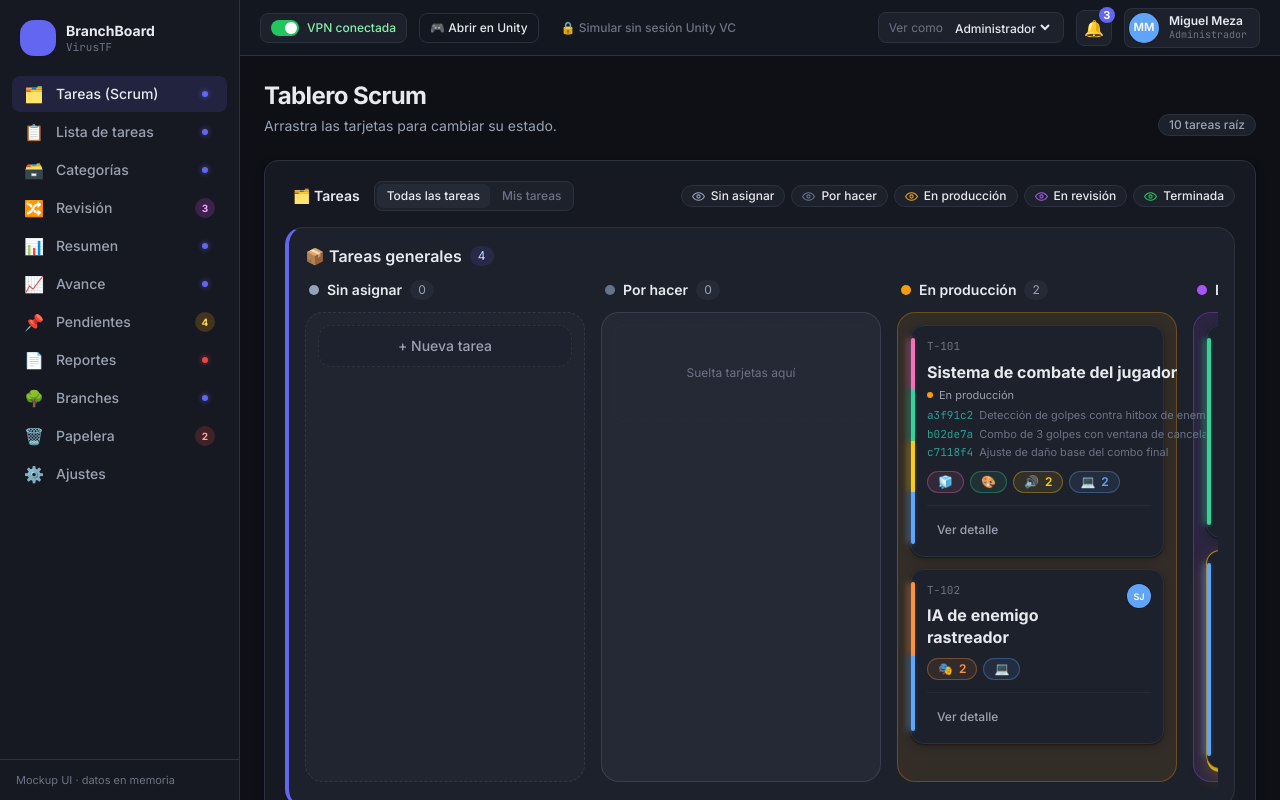
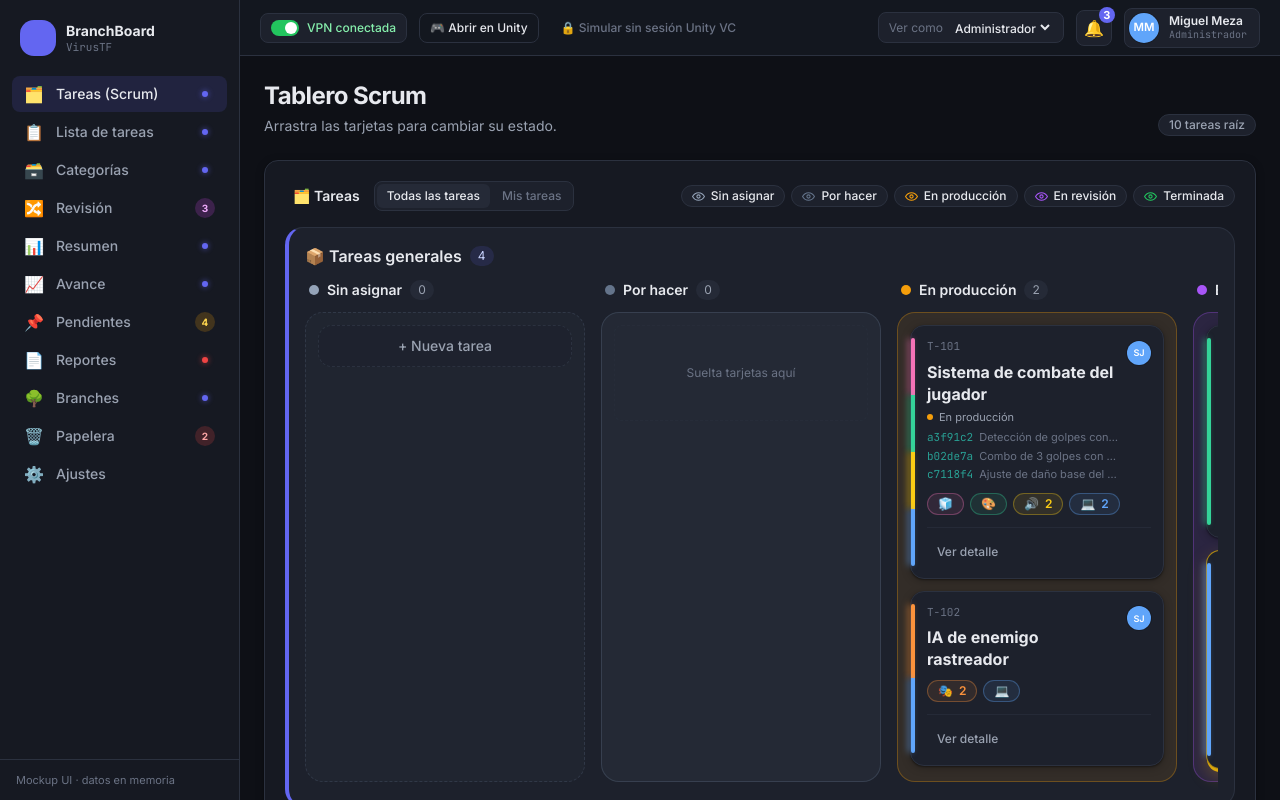
Before and after one commit to MiguelMeza17/BranchBoard, a React (Vite) app in the folder app/frontend/: page /#/scrum in a window 1280 px wide. Built offline with nearby package versions, Linux system fonts and the light colour scheme.

Commit message:
Fix commit list overflowing the task card
The text column had no min-w-0, so as a flex item it could not shrink
below its content and long commit messages widened the card instead of
truncating.

Co-Authored-By: Claude Opus 5.5 <noreply@anthropic.com>

```diff
--- a/app/frontend/src/components/TaskCard.tsx
+++ b/app/frontend/src/components/TaskCard.tsx
@@ -64,7 +64,7 @@ export function TaskCard({
       )}
       <div className={`pl-4 pr-3 ${compact ? 'py-2.5' : 'py-3'}`}>
         <div className="flex items-start justify-between gap-2">
-          <div className="flex-1">
+          <div className="min-w-0 flex-1">
             <div className="mb-1.5 flex flex-wrap items-center gap-1.5" onClick={(e) => e.stopPropagation()}>
               <span className="font-mono text-[11px] text-faint">{tarea.id}</span>
               {tarea.pendiente_aprobacion && (
```
